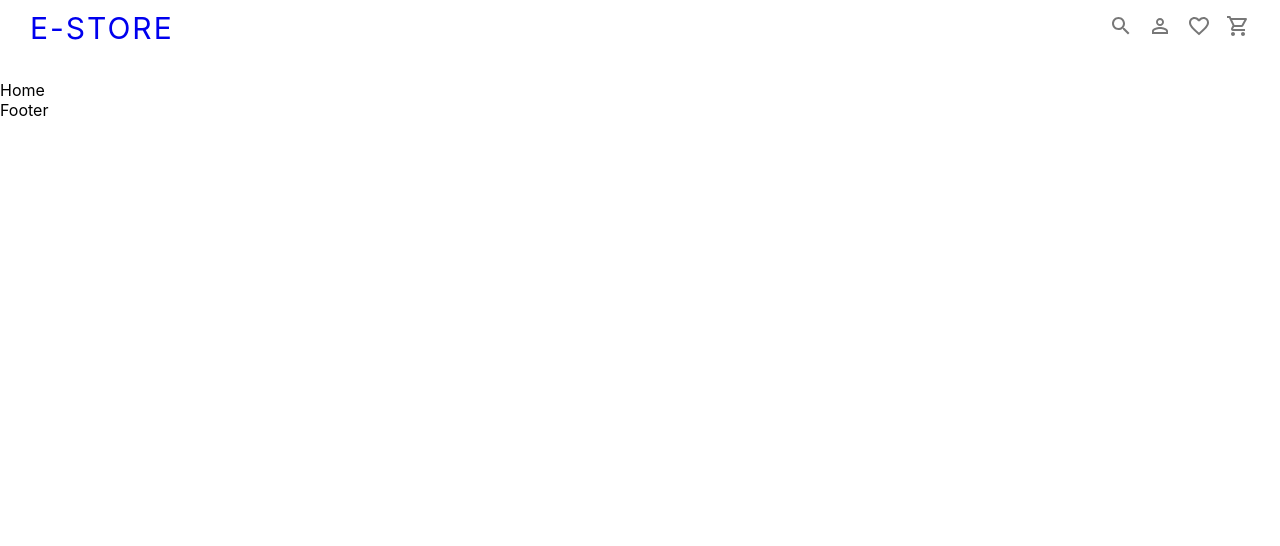
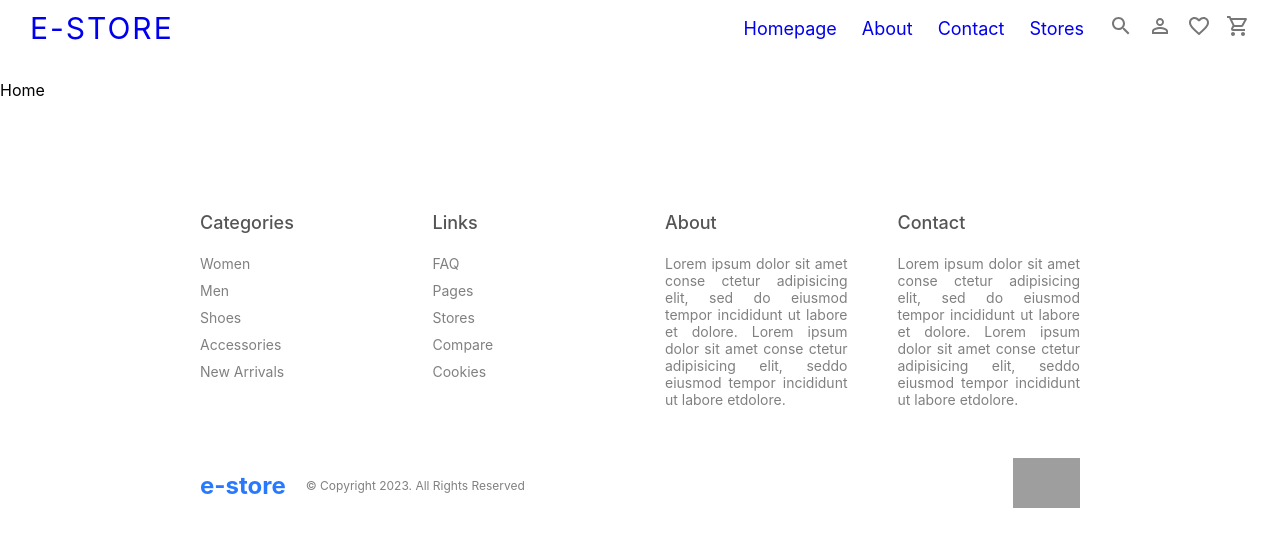
Before and after one commit to AmitDutta007/ecommerce, a React (Create React App) app: page / in a window 1280 px wide. Shown: the top 546 px of the page. Built offline with nearby package versions, Linux system fonts and the light colour scheme; grey boxes are pictures that could not be loaded.

Commit message:
created footer part

```diff
--- a/src/components/Footer/Footer.jsx
+++ b/src/components/Footer/Footer.jsx
@@ -1,9 +1,58 @@
-import React from 'react'
+import React from "react";
+import "./Footer.scss";
 
 const Footer = () => {
   return (
-    <div>Footer</div>
-  )
-}
+    <div className="footer">
+      <div className="top">
+        <div className="item">
+          <h1>Categories</h1>
+          <span>Women</span>
+          <span>Men</span>
+          <span>Shoes</span>
+          <span>Accessories</span>
+          <span>New Arrivals</span>
+        </div>
+        <div className="item">
+          <h1>Links</h1>
+          <span>FAQ</span>
+          <span>Pages</span>
+          <span>Stores</span>
+          <span>Compare</span>
+          <span>Cookies</span>
+        </div>
+        <div className="item">
+          <h1>About</h1>
+          <span>
+            Lorem ipsum dolor sit amet conse ctetur adipisicing elit, sed do
+            eiusmod tempor incididunt ut labore et dolore. Lorem ipsum dolor sit
+            amet conse ctetur adipisicing elit, seddo eiusmod tempor incididunt
+            ut labore etdolore.
+          </span>
+        </div>
+        <div className="item">
+          <h1>Contact</h1>
+          <span>
+            Lorem ipsum dolor sit amet conse ctetur adipisicing elit, sed do
+            eiusmod tempor incididunt ut labore et dolore. Lorem ipsum dolor sit
+            amet conse ctetur adipisicing elit, seddo eiusmod tempor incididunt
+            ut labore etdolore.
+          </span>
+        </div>
+      </div>
+      <div className="bottom">
+        <div className="left">
+          <span className="logo">e-store</span>
+          <span className="copyright">
+            © Copyright 2023. All Rights Reserved
+          </span>
+        </div>
+        <div className="right">
+          <img src="/img/payment.png" alt="" />
+        </div>
+      </div>
+    </div>
+  );
+};
 
-export default Footer
+export default Footer;
--- /dev/null
+++ b/src/components/Footer/Footer.scss
@@ -0,0 +1,56 @@
+.footer {
+    margin: 100px 200px 20px 200px;
+
+    .top {
+      display: flex;
+      gap: 50px;
+
+      .item {
+        flex: 1;
+        display: flex;
+        flex-direction: column;
+        gap: 10px;
+        text-align: justify;
+        font-size: 14px;
+
+        h1{
+          font-size: 18px;
+          font-weight: 500;
+          color: #555;
+        }
+
+        span{
+          color: gray;
+        }
+      }
+    }
+
+    .bottom {
+      display: flex;
+      align-items: center;
+      justify-content: space-between;
+      margin-top: 50px;
+      .left {
+        display: flex;
+        align-items: center;
+
+        .logo{
+          color: #2879fe;
+          font-weight: bold;
+          font-size: 24px;
+        }
+
+        .copyright{
+          margin-left: 20px;
+          font-size: 12px;
+          color: gray;
+        }
+      }
+      .right {
+
+        img{
+          height: 50px;
+        }
+      }
+    }
+  }
--- a/src/components/Navbar/Navbar.jsx
+++ b/src/components/Navbar/Navbar.jsx
@@ -34,7 +34,7 @@ const Navbar = () => {
           <Link className ="link" to="/">E-STORE</Link>
         </div>
         <div className="right">
-          {/* <div className="item">
+          <div className="item">
             <Link className ="link" to="/">Homepage</Link>
           </div>
           <div className="item">
@@ -45,7 +45,7 @@ const Navbar = () => {
           </div>
           <div className="item">
             <Link className ="link" to="/">Stores</Link>
-          </div> */}
+          </div>
           <div className="icons">
             <SearchIcon/>
             <PersonOutlineOutlinedIcon/>
```
